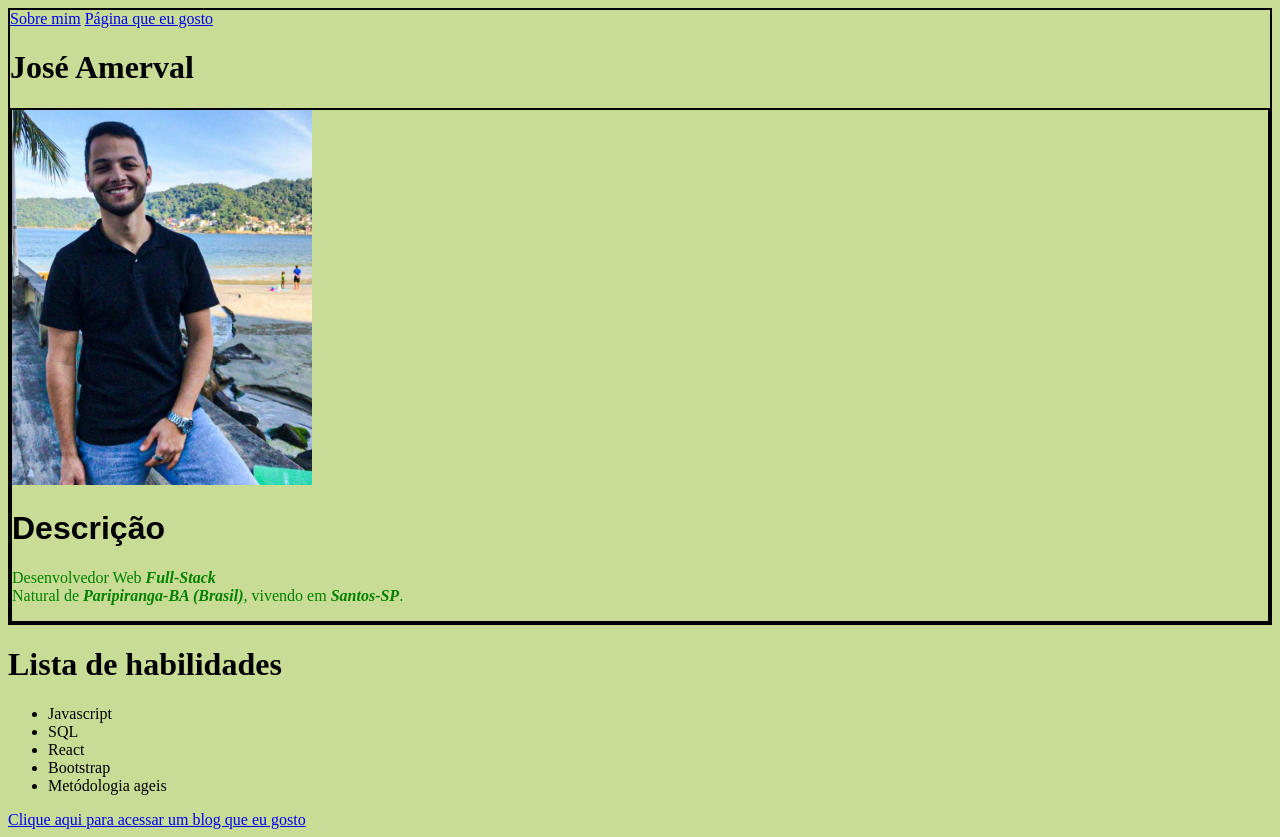
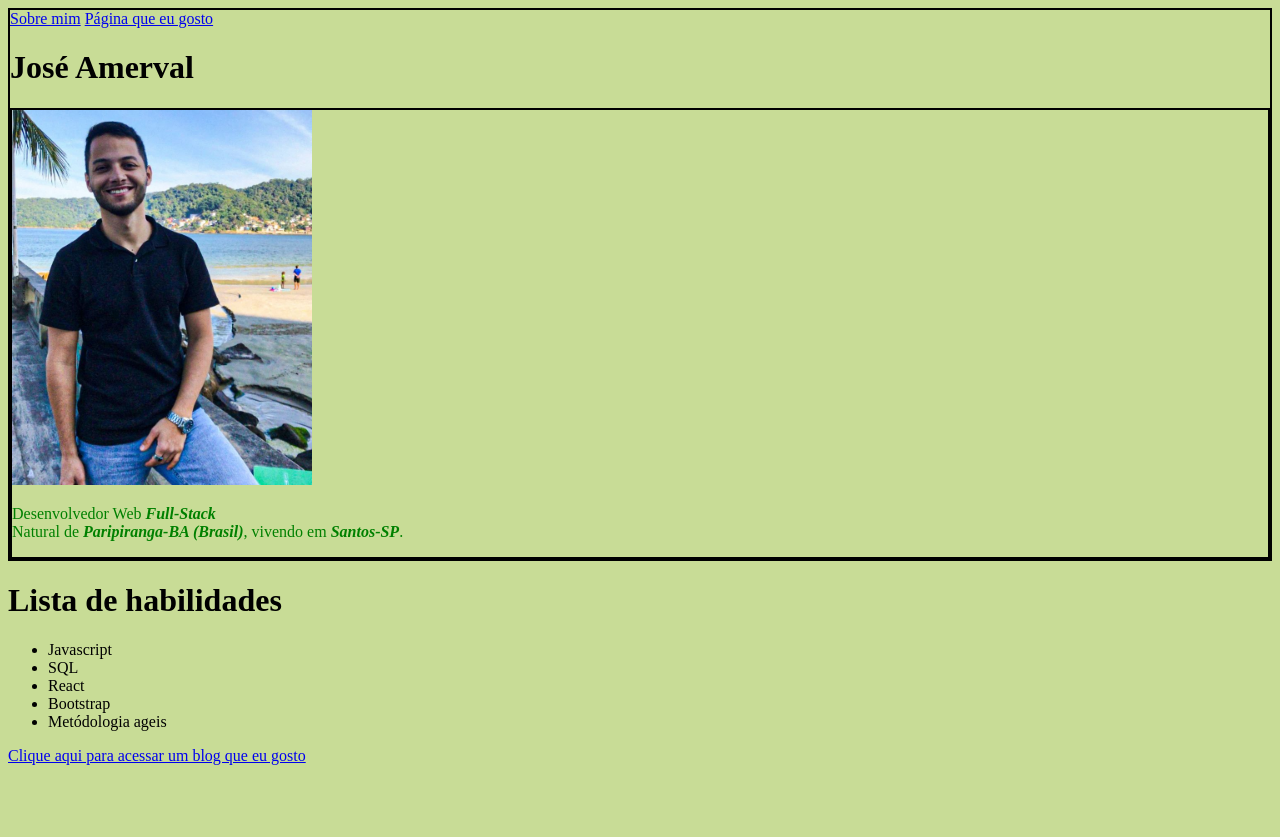
Before and after one commit to Jose-Amerval/Jose-Amerval.github.io, a plain HTML site: page index.html in a window 1280 px wide. After the commit the page ends 800 px from the top, so only its background shows below. Drawn offline with Linux system fonts and the light colour scheme.

Commit message:
Exclusão da linha 19 h1

```diff
--- a/index.html
+++ b/index.html
@@ -15,8 +15,6 @@
         <h1 class="meuNome">José Amerval</h1>
         <div>
         <img src="jose-amerva.webp" alt="José Amerval sorrindo camisa preta na praia" width= 300px id="minha-foto" >
-
-        <h1 class="description">Descrição</h1>
 
         <p id="estilo">Desenvolvedor Web <strong><em>Full-Stack</em></strong> <br>
         Natural de <em><strong>Paripiranga-BA (Brasil)</strong></em>, vivendo em <em><strong>Santos-SP</strong></em>.
```
